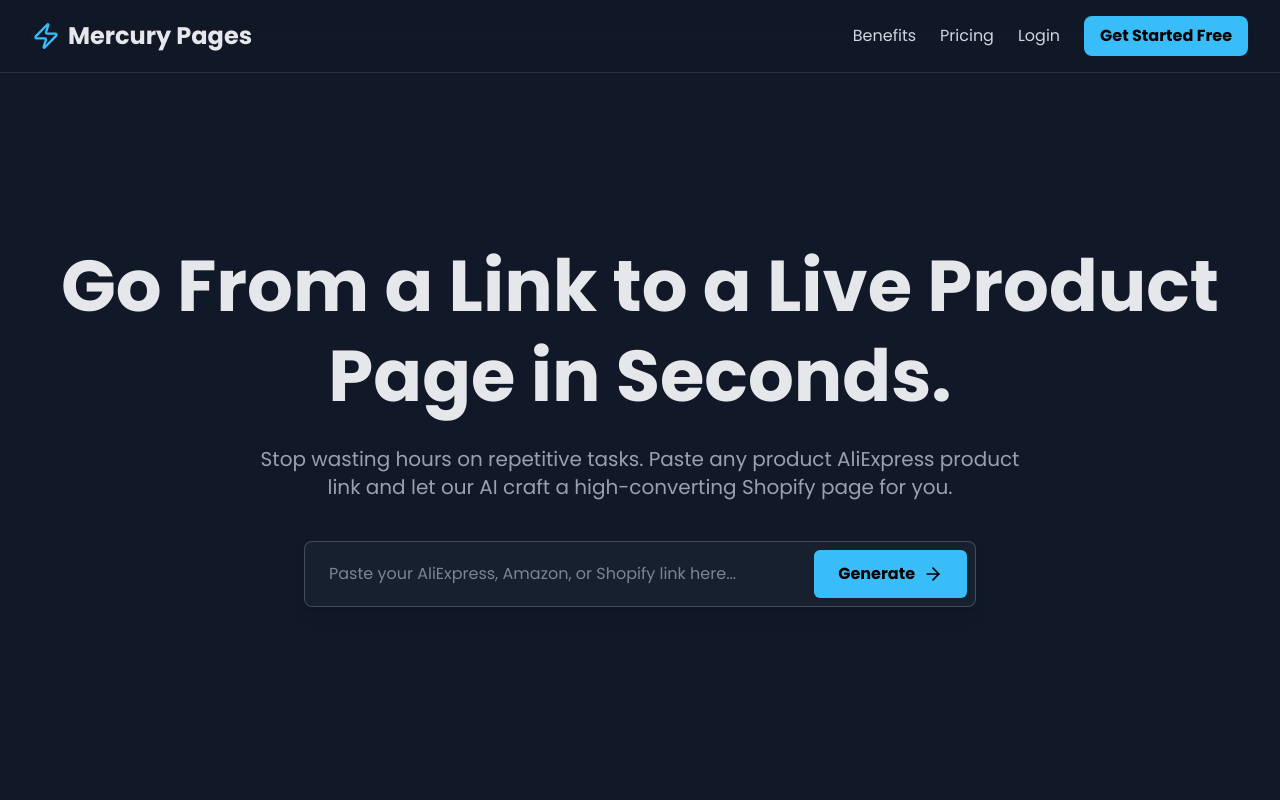
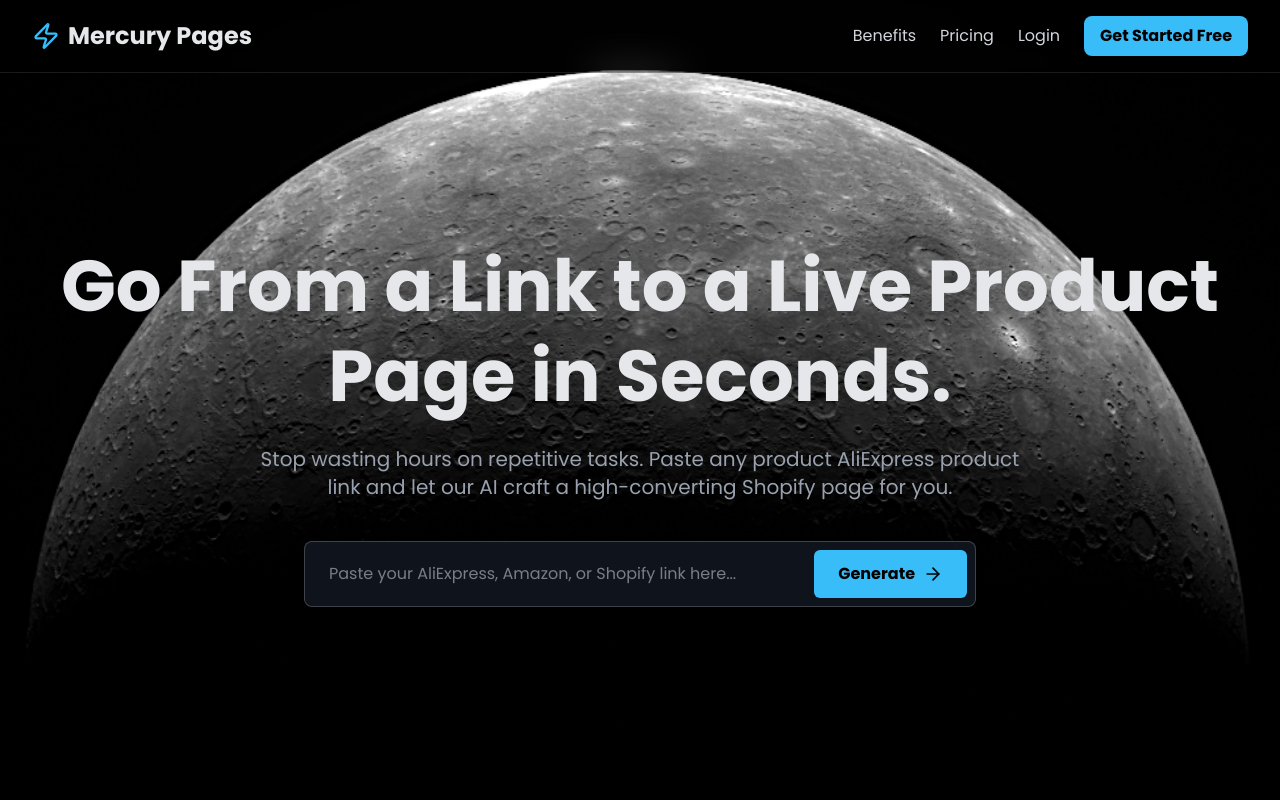
Before and after one commit to Emilia2002/mercury-pages-frontend, a Next.js app: page / in a window 1280 px wide. Shown: the top 800 px of the page. Built offline with nearby package versions, Linux system fonts and the light colour scheme.

Commit message:
Fix export modal

```diff
--- a/src/app/page.tsx
+++ b/src/app/page.tsx
@@ -12,24 +12,32 @@ export default function LandingPage() {
         <main className="container mx-auto px-8 py-14">
           {/* Hero Section */}
           <section className="text-center py-35 lg:py-28 px-4">
+            <img
+                src="/mercury-hero.png"
+                alt="Mercury"
+                className="absolute inset-0 w-full h-full object-cover"
+            />
+            <div className="relative z-10">
               <h1 className="text-4xl sm:text-5xl lg:text-7xl font-bold mb-6 leading-tight gradient-text">
                 Go From a Link to a Live Product Page in Seconds.
               </h1>
               <p className="text-base sm:text-lg lg:text-xl text-gray-400 max-w-3xl mx-auto mb-10">
-              Stop wasting hours on repetitive tasks. Paste any product AliExpress product link and let our AI craft a high-converting Shopify page for you.
+                Stop wasting hours on repetitive tasks. Paste any product AliExpress product link and let our AI craft a
+                high-converting Shopify page for you.
               </p>
-            {/* Corrected: Use flex-col on mobile, flex-row on larger screens */}
-            <div className="max-w-2xl mx-auto flex flex-col md:flex-row gap-4 md:gap-2 bg-gray-800/50 border border-white/20 rounded-lg p-2 shadow-lg">
+              <div
+                  className="max-w-2xl mx-auto flex flex-col md:flex-row gap-4 md:gap-2 bg-gray-800/50 border border-white/20 rounded-lg p-2 shadow-lg">
                 <input
                     type="text"
                     placeholder="Paste your AliExpress, Amazon, or Shopify link here..."
                     className="flex-grow bg-transparent text-sm md:text-base px-4 py-2 md:py-0 focus:outline-none"
                 />
-              {/* Corrected: Make the button full-width on mobile and shrink on desktop */}
-              <Link href="/dashboard" className="w-full md:w-auto bg-[#38BDF8] text-black font-bold py-3 px-6 rounded-md flex items-center justify-center gap-2 glow-on-hover">
+                <Link href="/dashboard"
+                      className="w-full md:w-auto bg-[#38BDF8] text-black font-bold py-3 px-6 rounded-md flex items-center justify-center gap-2 glow-on-hover">
                   <span>Generate</span>
-                <ArrowRight className="w-5 h-5" />
+                  <ArrowRight className="w-5 h-5"/>
                 </Link>
+              </div>
             </div>
           </section>
 
@@ -41,25 +49,29 @@ export default function LandingPage() {
             </div>
             <div className="grid md:grid-cols-4 gap-8">
               <div className="bg-gray-800/30 p-8 rounded-xl border border-white/10">
-                <Zap className="w-10 h-10 text-[#38BDF8] mb-4" />
+                <Zap className="w-10 h-10 text-[#38BDF8] mb-4"/>
                 <h3 className="text-2xl font-bold mb-2">Launch at Light Speed</h3>
-                <p className="text-gray-400">Go from product idea to a live Shopify page in under 2 minutes. Stop wasting time on manual work and start selling faster.</p>
+                <p className="text-gray-400">Go from product idea to a live Shopify page in under 2 minutes. Stop
+                  wasting time on manual work and start selling faster.</p>
               </div>
               <div className="bg-gray-800/30 p-8 rounded-xl border border-white/10">
-                <Wand2 className="w-10 h-10 text-[#38BDF8] mb-4" />
+                <Wand2 className="w-10 h-10 text-[#38BDF8] mb-4"/>
                 <h3 className="text-2xl font-bold mb-2">Captivate with AI Copywriting</h3>
-                <p className="text-gray-400">Our AI, trained on top-converting brands, writes persuasive descriptions that turn visitors into customers.</p>
+                <p className="text-gray-400">Our AI, trained on top-converting brands, writes persuasive descriptions
+                  that turn visitors into customers.</p>
               </div>
               <div className="bg-gray-800/30 p-8 rounded-xl border border-white/10">
-                <Rocket className="w-10 h-10 text-[#38BDF8] mb-4" />
+                <Rocket className="w-10 h-10 text-[#38BDF8] mb-4"/>
                 <h3 className="text-2xl font-bold mb-2">Elevate Your Brand</h3>
-                <p className="text-gray-400">Create stunning, professional-quality pages that build trust and make your brand look incredible, instantly.</p>
+                <p className="text-gray-400">Create stunning, professional-quality pages that build trust and make your
+                  brand look incredible, instantly.</p>
               </div>
               {/* --- NEW FEATURE HIGHLIGHT --- */}
               <div className="bg-gray-800/30 p-8 rounded-xl border border-white/10">
-                <BrainCircuit className="w-10 h-10 text-[#38BDF8] mb-4" />
+                <BrainCircuit className="w-10 h-10 text-[#38BDF8] mb-4"/>
                 <h3 className="text-2xl font-bold mb-2">Train Your AI Brand Voice</h3>
-                <p className="text-gray-400">Define your brand&apos;s unique tone, and our AI will generate content that is a perfect match for your business style.</p>
+                <p className="text-gray-400">Define your brand&apos;s unique tone, and our AI will generate content that
+                  is a perfect match for your business style.</p>
               </div>
             </div>
           </section>
@@ -73,21 +85,25 @@ export default function LandingPage() {
             <div className="grid md:grid-cols-3 gap-8 text-center relative">
               <div className="hidden md:block absolute top-1/2 left-0 w-full h-px -translate-y-12">
                 <svg width="100%" height="2">
-                  <line x1="0" y1="1" x2="100%" y2="1" strokeWidth="2" strokeDasharray="8 8" className="stroke-gray-700"/>
+                  <line x1="0" y1="1" x2="100%" y2="1" strokeWidth="2" strokeDasharray="8 8"
+                        className="stroke-gray-700"/>
                 </svg>
               </div>
               <div className="flex flex-col items-center p-6 z-10">
-                <div className="bg-[#38BDF8] text-black rounded-full w-16 h-16 flex items-center justify-center mb-4"><MousePointerClick size={32}/></div>
+                <div className="bg-[#38BDF8] text-black rounded-full w-16 h-16 flex items-center justify-center mb-4">
+                  <MousePointerClick size={32}/></div>
                 <h3 className="text-xl font-bold mb-2">1. Paste Link</h3>
                 <p className="text-gray-400">Provide any product URL from AliExpress.</p>
               </div>
               <div className="flex flex-col items-center p-6 z-10">
-                <div className="bg-[#38BDF8] text-black rounded-full w-16 h-16 flex items-center justify-center mb-4"><FileText size={32}/></div>
+                <div className="bg-[#38BDF8] text-black rounded-full w-16 h-16 flex items-center justify-center mb-4">
+                  <FileText size={32}/></div>
                 <h3 className="text-xl font-bold mb-2">2. Generate Content</h3>
                 <p className="text-gray-400">Our AI crafts a title, description, and benefits in seconds.</p>
               </div>
               <div className="flex flex-col items-center p-6 z-10">
-                <div className="bg-[#38BDF8] text-black rounded-full w-16 h-16 flex items-center justify-center mb-4"><PackageCheck size={32}/></div>
+                <div className="bg-[#38BDF8] text-black rounded-full w-16 h-16 flex items-center justify-center mb-4">
+                  <PackageCheck size={32}/></div>
                 <h3 className="text-xl font-bold mb-2">3. Export to Shopify</h3>
                 <p className="text-gray-400">Launch your new, high-converting page with a single click.</p>
               </div>
@@ -96,18 +112,27 @@ export default function LandingPage() {
 
           {/* --- AI BRAND VOICE FEATURE SECTION (ENHANCED & RESPONSIVE) --- */}
           <section className="py-20">
-            <div className="grid md:grid-cols-2 gap-12 items-center bg-gray-800/30 p-8 md:p-12 rounded-2xl border border-white/10">
+            <div
+                className="grid md:grid-cols-2 gap-12 items-center bg-gray-800/30 p-8 md:p-12 rounded-2xl border border-white/10">
               {/* Text content on the left */}
               <div>
                 <span className="text-accent font-semibold">YOUR UNIQUE ADVANTAGE</span>
                 <h2 className="text-3xl md:text-4xl font-bold mt-2 mb-4">Train Your AI Brand Voice</h2>
                 <p className="text-gray-400 text-lg mb-6">
-                  Don&apos;t settle for generic text. With Mercury Pages, you can teach our AI your brand&apos;s unique personality. Provide examples, define your tone, and our AI will generate content that is a perfect match for your business, every single time.
+                  Don&apos;t settle for generic text. With Mercury Pages, you can teach our AI your brand&apos;s unique
+                  personality. Provide examples, define your tone, and our AI will generate content that is a perfect
+                  match for your business, every single time.
                 </p>
                 <ul className="space-y-3">
-                  <li className="flex items-center gap-3"><CheckCircle className="w-5 h-5 text-green-400"/> Maintain brand consistency across all products.</li>
-                  <li className="flex items-center gap-3"><CheckCircle className="w-5 h-5 text-green-400"/> Build a stronger connection with your customers.</li>
-                  <li className="flex items-center gap-3"><CheckCircle className="w-5 h-5 text-green-400"/> Stand out from the competition with unique copy.</li>
+                  <li className="flex items-center gap-3"><CheckCircle className="w-5 h-5 text-green-400"/> Maintain
+                    brand consistency across all products.
+                  </li>
+                  <li className="flex items-center gap-3"><CheckCircle className="w-5 h-5 text-green-400"/> Build a
+                    stronger connection with your customers.
+                  </li>
+                  <li className="flex items-center gap-3"><CheckCircle className="w-5 h-5 text-green-400"/> Stand out
+                    from the competition with unique copy.
+                  </li>
                 </ul>
               </div>
 
@@ -134,39 +159,49 @@ export default function LandingPage() {
               <div className="bg-gray-800/30 p-8 rounded-xl border border-white/10 flex flex-col">
                 <h3 className="text-2xl font-bold mb-2">Craftsman</h3>
                 <p className="text-gray-400 mb-6">For getting started and launching your first products.</p>
-                <p className="text-5xl font-bold mb-6">€0<span className="text-lg font-normal text-gray-400">/mo</span></p>
+                <p className="text-5xl font-bold mb-6">€0<span className="text-lg font-normal text-gray-400">/mo</span>
+                </p>
                 <ul className="space-y-4 text-gray-300 mb-8">
-                  <li className="flex items-center"><CheckCircle className="w-5 h-5 text-[#34D399] mr-2"/>Unlimited
-                    Shopify Stores
-                  </li>
+
                   <li className="flex items-center"><CheckCircle className="w-5 h-5 text-[#34D399] mr-2"/>5 Product
                     Pages / month
                   </li>
-                  <li className="flex items-center"><CheckCircle className="w-5 h-5 text-[#34D399] mr-2"/>1 AI Brand Voice Profile
+                  <li className="flex items-center"><CheckCircle className="w-5 h-5 text-[#34D399] mr-2"/>1 AI Brand
+                    Voice Profile
                   </li>
 
                 </ul>
                 <Link href="/signup"
-                      className="mt-auto w-full text-center bg-gray-700 text-white font-bold py-3 px-6 rounded-lg hover:bg-gray-600 transition-colors">Choose Plan</Link>
+                      className="mt-auto w-full text-center bg-gray-700 text-white font-bold py-3 px-6 rounded-lg hover:bg-gray-600 transition-colors">Choose
+                  Plan</Link>
               </div>
 
               {/* Artisan Plan (Highlighted) */}
-              <div className="bg-[#38BDF8] text-black p-8 rounded-xl border-2 border-[#F472B6] relative flex flex-col scale-105 shadow-2xl shadow-[#38bdf8]/20">
-                <span className="absolute top-0 -translate-y-1/2 bg-[#F472B6] text-white text-xs font-bold px-3 py-1 rounded-full">Most Popular</span>
+              <div
+                  className="bg-[#38BDF8] text-black p-8 rounded-xl border-2 border-[#F472B6] relative flex flex-col scale-105 shadow-2xl shadow-[#38bdf8]/20">
+                <span
+                    className="absolute top-0 -translate-y-1/2 bg-[#F472B6] text-white text-xs font-bold px-3 py-1 rounded-full">Most Popular</span>
                 <h3 className="text-2xl font-bold mb-2">Artisan</h3>
                 <p className="text-gray-800 mb-6">For growing brands that test and launch regularly.</p>
-                <p className="text-5xl font-bold mb-6">€39<span className="text-lg font-normal text-gray-800">/mo</span></p>
+                <p className="text-5xl font-bold mb-6">€39<span className="text-lg font-normal text-gray-800">/mo</span>
+                </p>
                 <ul className="space-y-4 mb-8">
-                  <li className="flex items-center"><CheckCircle className="w-5 h-5 text-black mr-2" />Unlimited Shopify Stores</li>
-                  <li className="flex items-center"><CheckCircle className="w-5 h-5 text-black mr-2" />Unlimited Product Pages</li>
-                  <li className="flex items-center"><CheckCircle className="w-5 h-5 text-black mr-2" />AI Brand Voice Profiles</li>
+
+                  <li className="flex items-center"><CheckCircle className="w-5 h-5 text-black mr-2"/>Unlimited Product
+                    Pages
+                  </li>
+                  <li className="flex items-center"><CheckCircle className="w-5 h-5 text-black mr-2"/>AI Brand Voice
+                    Profiles
+                  </li>
                 </ul>
-                <Link href="/signup" className="mt-auto w-full text-center bg-black text-white font-bold py-3 px-6 rounded-lg hover:bg-gray-900 transition-colors glow-on-hover">Start Free Trial</Link>
+                <Link href="/signup"
+                      className="mt-auto w-full text-center bg-black text-white font-bold py-3 px-6 rounded-lg hover:bg-gray-900 transition-colors glow-on-hover">Start
+                  Free Trial</Link>
               </div>
             </div>
           </section>
         </main>
-        <Footer />
+        <Footer/>
       </div>
   );
 }
--- a/src/app/pricing/page.tsx
+++ b/src/app/pricing/page.tsx
@@ -69,9 +69,7 @@ export default function PricingPage() {
                         <p className="text-gray-400 mb-6">For getting started and launching your first products.</p>
                         <p className="text-5xl font-bold mb-6 text-white">€0<span className="text-lg font-normal text-gray-400">/mo</span></p>
                         <ul className="space-y-4 text-gray-300 mb-8">
-                            <li className="flex items-center"><CheckCircle className="w-5 h-5 text-[#34D399] mr-2"/>Unlimited
-                                Shopify stores
-                            </li>
+
                             <li className="flex items-center"><CheckCircle className="w-5 h-5 text-[#34D399] mr-2"/>5
                                 Product Pages / month
                             </li>
@@ -100,7 +98,6 @@ export default function PricingPage() {
                         <p className="text-gray-800 mb-6">For growing brands that test and launch regularly.</p>
                         <p className="text-5xl font-bold mb-6">€39<span className="text-lg font-normal text-gray-800">/mo</span></p>
                         <ul className="space-y-4 mb-8">
-                            <li className="flex items-center"><CheckCircle className="w-5 h-5 text-black mr-2" />Unlimited Shopify Stores</li>
                             <li className="flex items-center"><CheckCircle className="w-5 h-5 text-black mr-2" />Unlimited Product Pages</li>
                             <li className="flex items-center"><CheckCircle className="w-5 h-5 text-black mr-2" />AI Brand Voice Profiles</li>
                         </ul>
```
Also changed, not shown: src/app/dashboard/page.tsx (+6 -6 lines), public/mercury-hero.png (added), public/shopify-step1-login.png. Lines whose indentation alone changed are shown as unchanged.
